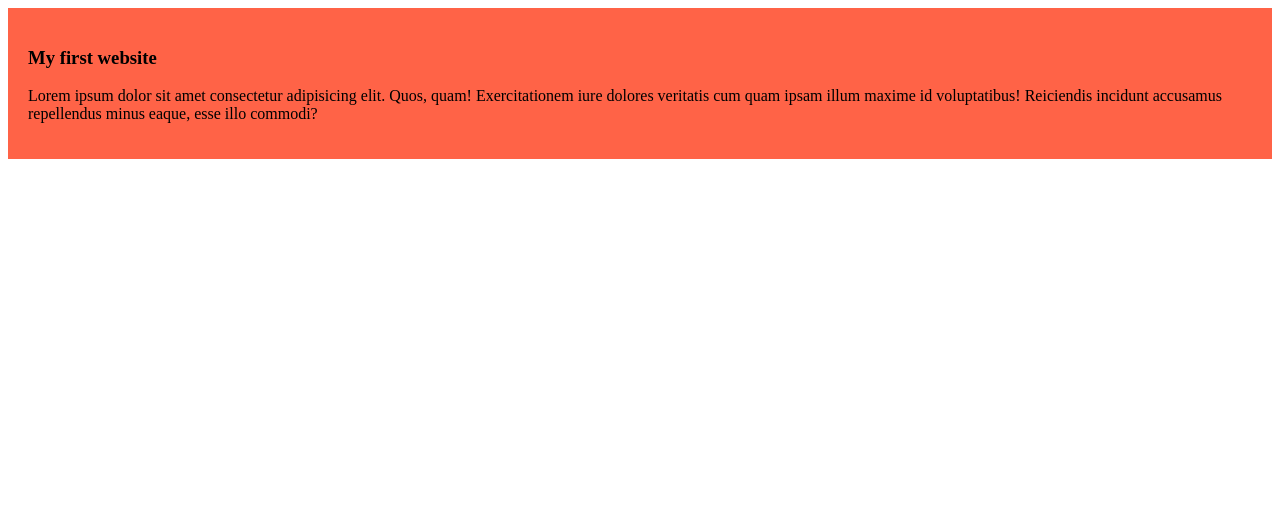
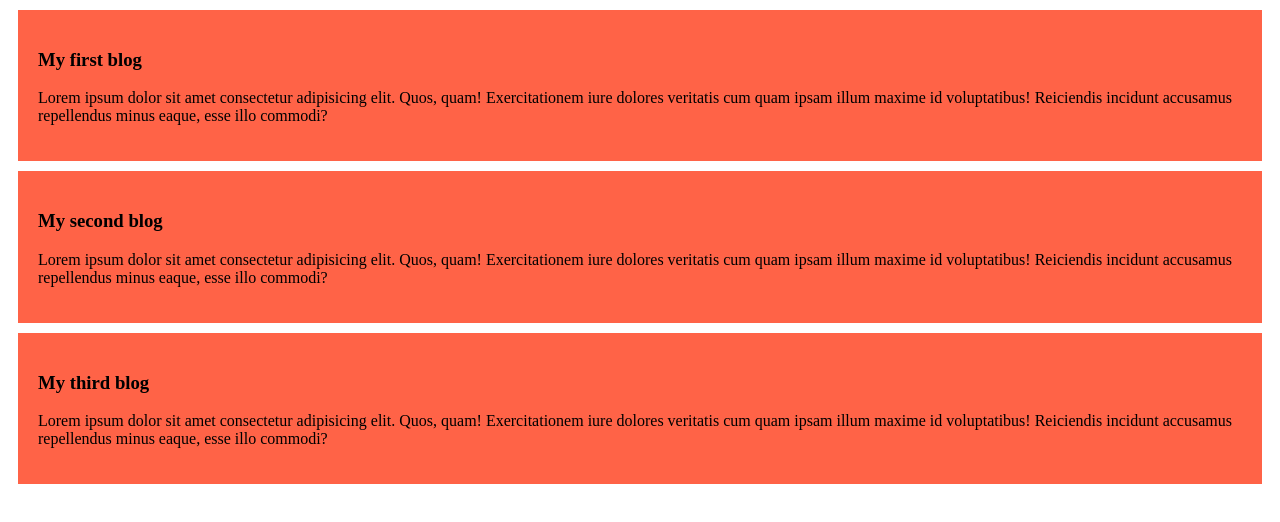
Before and after one commit to TanjilaTashrif/My--simple--website, a plain HTML site: page index.html in a window 1280 px wide. Drawn offline with Linux system fonts and the light colour scheme.

Commit message:
added the second and third blog

```diff
--- a/index.html
+++ b/index.html
@@ -8,7 +8,15 @@
 </head>
 <body>
     <div>
-        <h3>My first website</h3>
+        <h3>My first blog</h3>
+        <p>Lorem ipsum dolor sit amet consectetur adipisicing elit. Quos, quam! Exercitationem iure dolores veritatis cum quam ipsam illum maxime id voluptatibus! Reiciendis incidunt accusamus repellendus minus eaque, esse illo commodi?</p>
+    </div>
+    <div>
+        <h3>My second blog</h3>
+        <p>Lorem ipsum dolor sit amet consectetur adipisicing elit. Quos, quam! Exercitationem iure dolores veritatis cum quam ipsam illum maxime id voluptatibus! Reiciendis incidunt accusamus repellendus minus eaque, esse illo commodi?</p>
+    </div>
+    <div>
+        <h3>My third blog</h3>
         <p>Lorem ipsum dolor sit amet consectetur adipisicing elit. Quos, quam! Exercitationem iure dolores veritatis cum quam ipsam illum maxime id voluptatibus! Reiciendis incidunt accusamus repellendus minus eaque, esse illo commodi?</p>
     </div>
 </body>
--- a/styles/blog.css
+++ b/styles/blog.css
@@ -1,4 +1,5 @@
 div{
     background-color: tomato;
     padding: 20px;
+    margin: 10px;
 }
```
